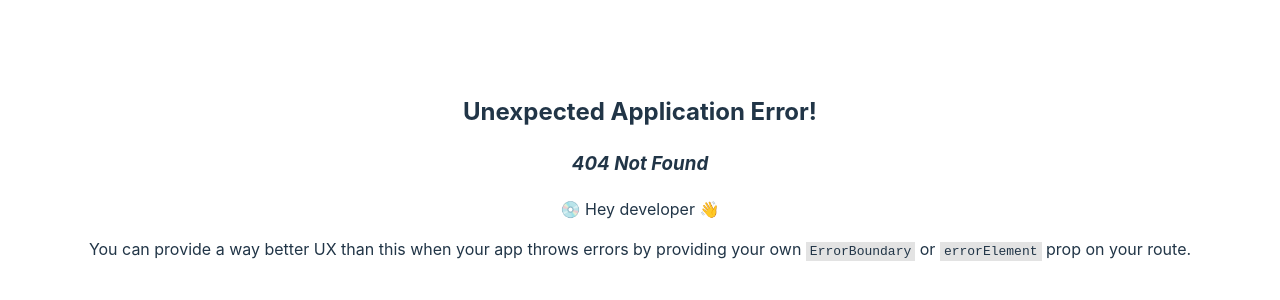
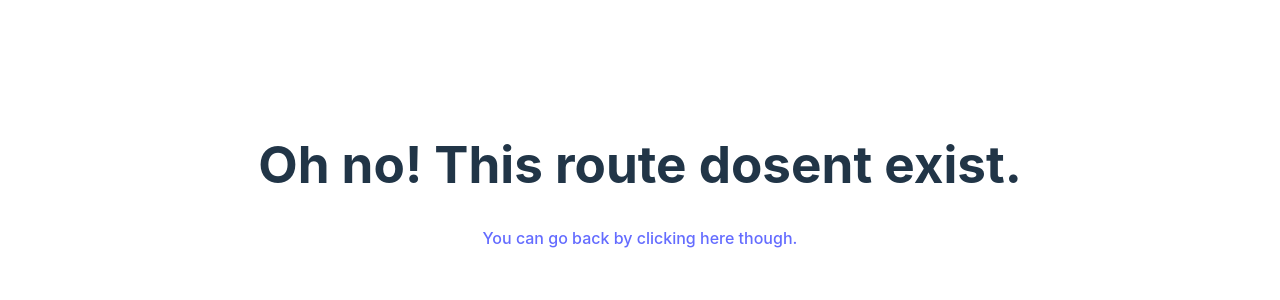
Before and after one commit to nikhil-tiwary61/react-router, a React (Vite) app: page /profile in a window 1280 px wide. Before the commit this address had no page. Shown: the part 224-524 px from the top of the page. Built offline with nearby package versions, Linux system fonts and the light colour scheme.

Commit message:
feat: add ErrorPage component to handle bad urls

```diff
--- /dev/null
+++ b/src/components/ErrorPage.jsx
@@ -0,0 +1,10 @@
+import { Link } from "react-router-dom";
+
+export default function ErrorPage() {
+  return (
+    <>
+      <h1>Oh no! This route dosent exist.</h1>
+      <Link to="/">You can go back by clicking here though.</Link>
+    </>
+  );
+}
--- a/src/main.jsx
+++ b/src/main.jsx
@@ -4,11 +4,13 @@
 import { RouterProvider, createBrowserRouter } from "react-router-dom";
 import App from "./App.jsx";
 import Porfile from "./components/Profile.jsx";
+import ErrorPage from "./components/ErrorPage";
 
 const router = createBrowserRouter([
   {
     path: "/",
     element: <App />,
+    errorElement: <ErrorPage />,
   },
   {
     path: "profile/:name",
```
